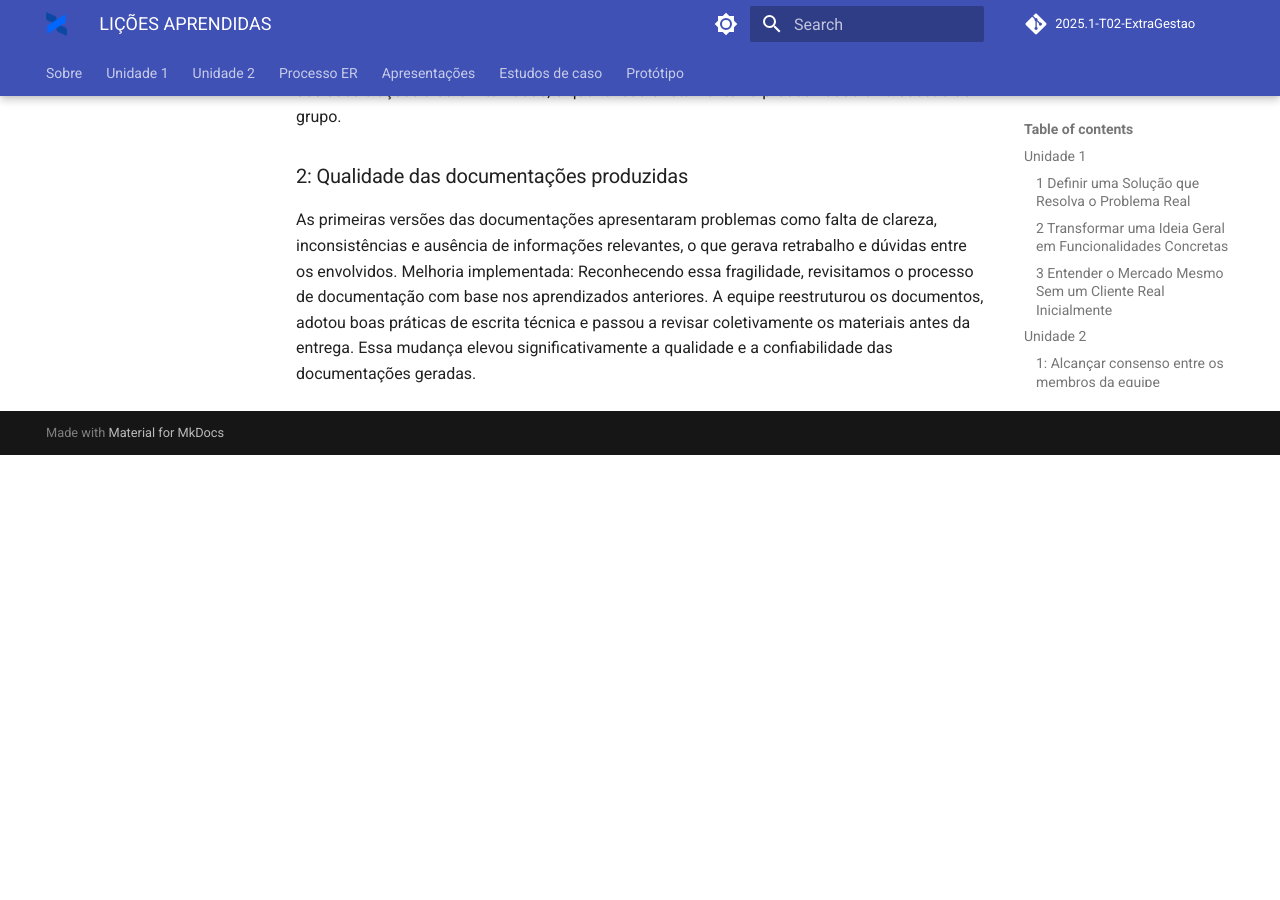
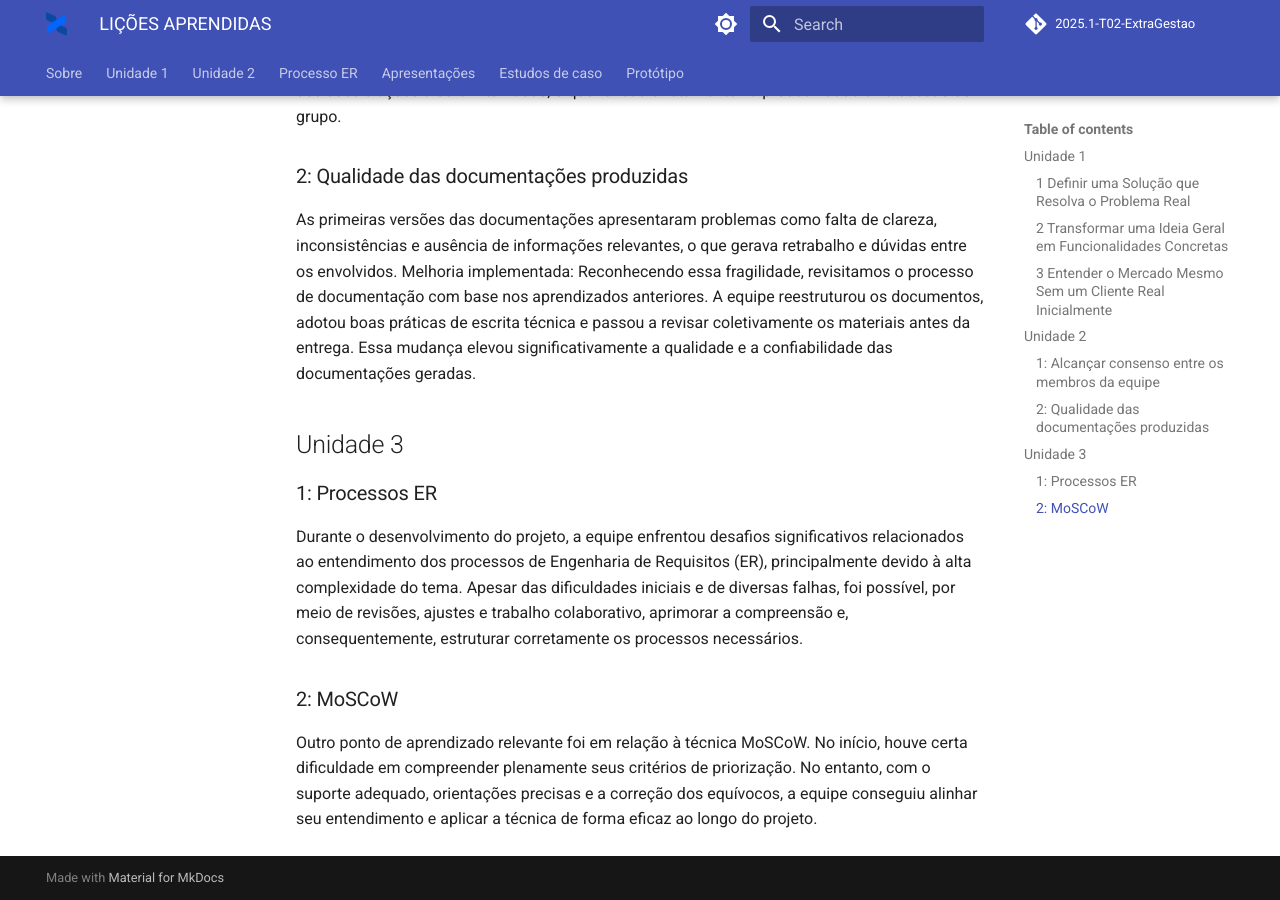
Before and after one commit to mdsreq-fga-unb/2025.1-T02-ExtraGestao, an MkDocs documentation site: the page built from docs/docs/vpp/licoes-aprendidas.md, in a window 1280 px wide and 900 px high, scrolled down 1024 px. Built offline with MkDocs 1.6.1 and Material for MkDocs 9.7.7, drawn with Linux system fonts in a browser that asks for light colours; comment, search, counter and statistics services are not loaded; before the commit the page ends 1479 px from its top, so only the background shows below that.

Commit message:
licões aprendidas

```diff
--- a/docs/docs/vpp/licoes-aprendidas.md
+++ b/docs/docs/vpp/licoes-aprendidas.md
@@ -27,3 +27,10 @@ Melhoria implementada: Através de feedbacks constantes, reuniões frequentes e
 ### 2: Qualidade das documentações produzidas
 As primeiras versões das documentações apresentaram problemas como falta de clareza, inconsistências e ausência de informações relevantes, o que gerava retrabalho e dúvidas entre os envolvidos.
 Melhoria implementada: Reconhecendo essa fragilidade, revisitamos o processo de documentação com base nos aprendizados anteriores. A equipe reestruturou os documentos, adotou boas práticas de escrita técnica e passou a revisar coletivamente os materiais antes da entrega. Essa mudança elevou significativamente a qualidade e a confiabilidade das documentações geradas.
+
+## Unidade 3
+### 1: Processos ER
+Durante o desenvolvimento do projeto, a equipe enfrentou desafios significativos relacionados ao entendimento dos processos de Engenharia de Requisitos (ER), principalmente devido à alta complexidade do tema. Apesar das dificuldades iniciais e de diversas falhas, foi possível, por meio de revisões, ajustes e trabalho colaborativo, aprimorar a compreensão e, consequentemente, estruturar corretamente os processos necessários.
+
+### 2: MoSCoW
+Outro ponto de aprendizado relevante foi em relação à técnica MoSCoW. No início, houve certa dificuldade em compreender plenamente seus critérios de priorização. No entanto, com o suporte adequado, orientações precisas e a correção dos equívocos, a equipe conseguiu alinhar seu entendimento e aplicar a técnica de forma eficaz ao longo do projeto.
```
